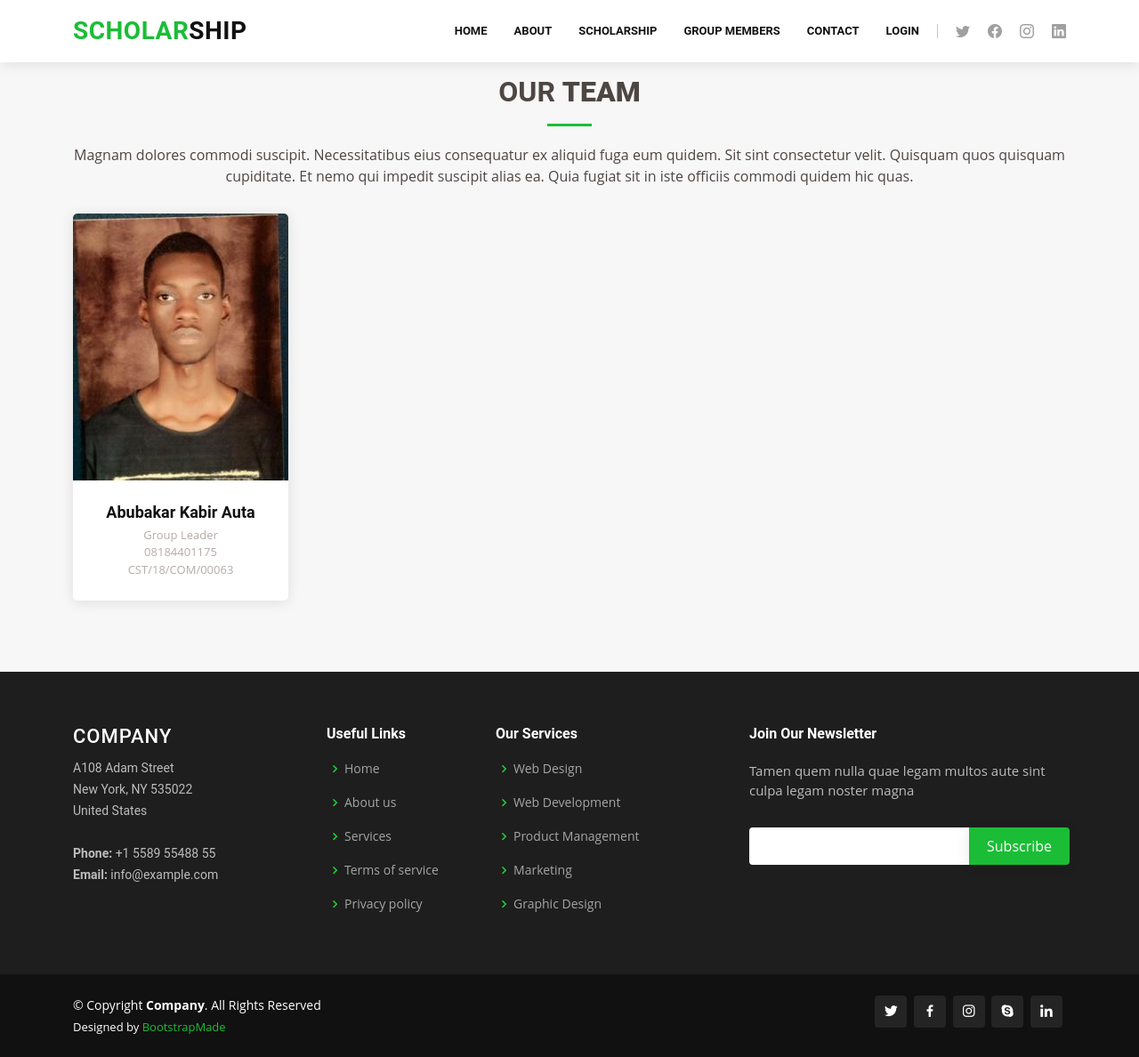
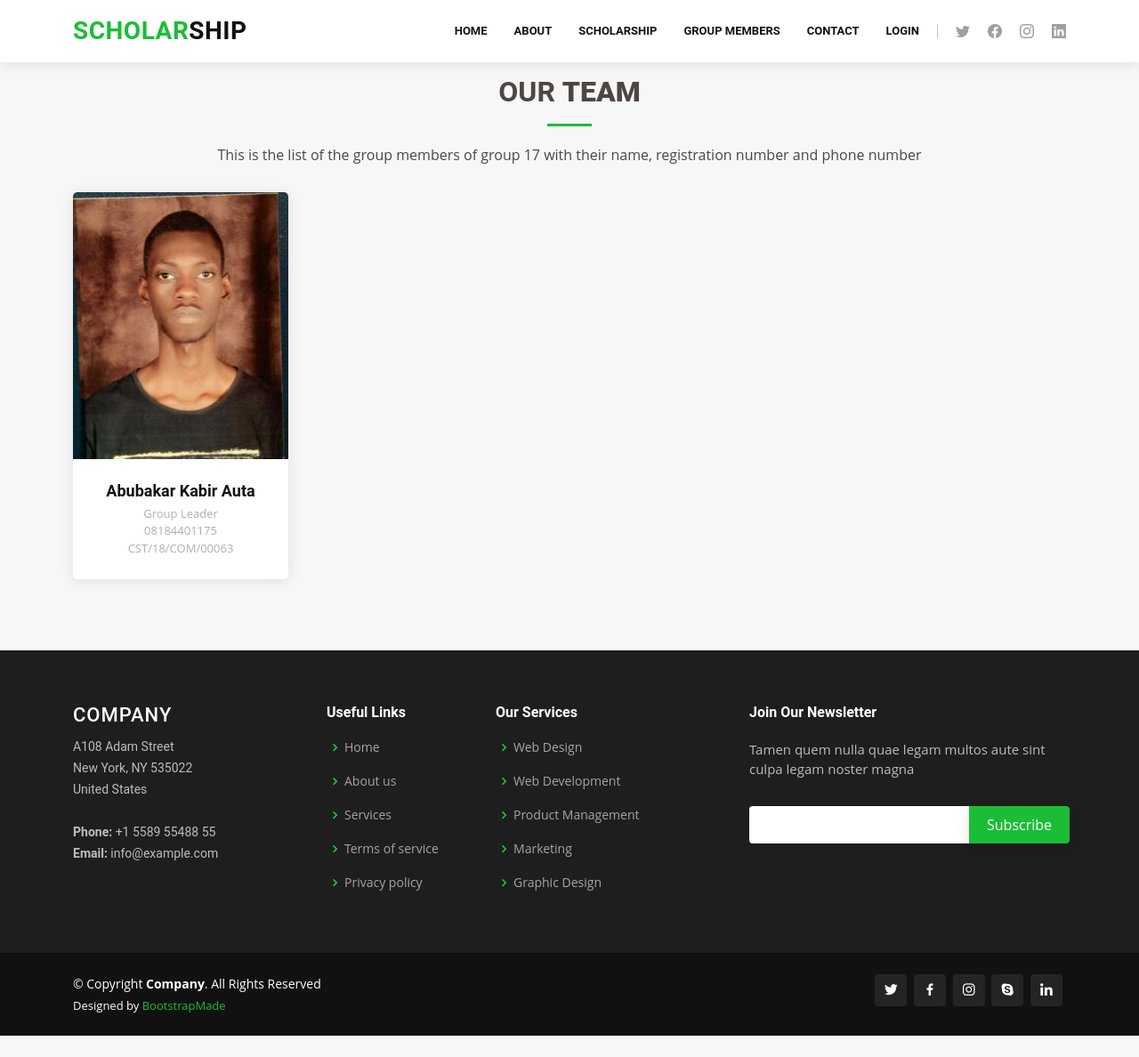
Before and after one commit to Abubakarauta/group-17-scholarship-project, a Django app: page /members/ in a window 1280 px wide. Shown: the whole page at 89% size. After the commit the page ends 1164 px from the top, so only its background shows below. Run offline with Django 4.2, Linux system fonts and the light colour scheme; data comes from the database, SQL or seed files in the repository; both versions use the stored data as it was after the commit; some libraries are stand-ins or nearby versions.

```diff
--- a/templates/members.html
+++ b/templates/members.html
@@ -8,7 +8,7 @@
 
           <div class="section-title" data-aos="fade-up">
             <h2>Our <strong>Team</strong></h2>
-            <p>Magnam dolores commodi suscipit. Necessitatibus eius consequatur ex aliquid fuga eum quidem. Sit sint consectetur velit. Quisquam quos quisquam cupiditate. Et nemo qui impedit suscipit alias ea. Quia fugiat sit in iste officiis commodi quidem hic quas.</p>
+            <p>This is the list of the group members of group 17 with their name, registration number and phone number</p>
           </div>
 
           <div class="row">
```
Also changed, not shown: db.sqlite3, media/profile/IMG_20221015_162959_499_1665847850418.jpg (added).
